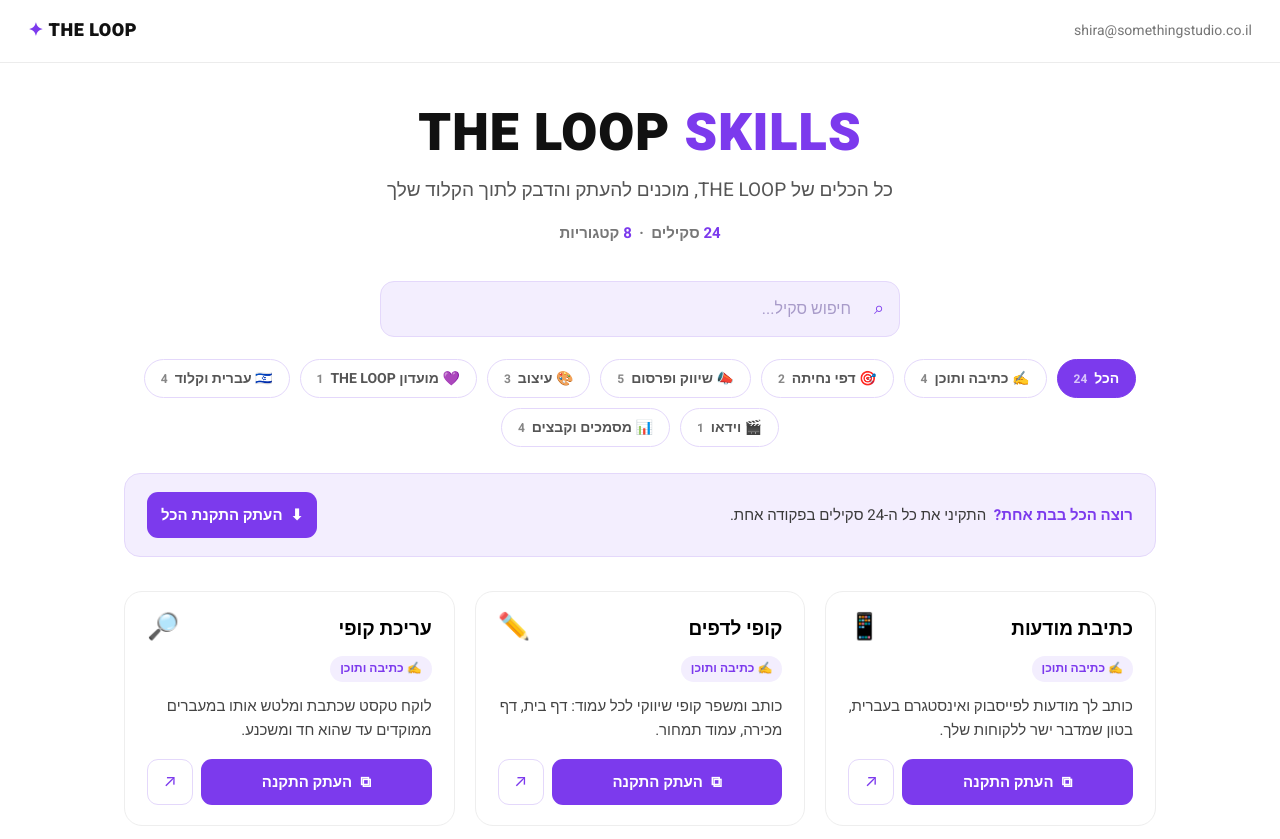
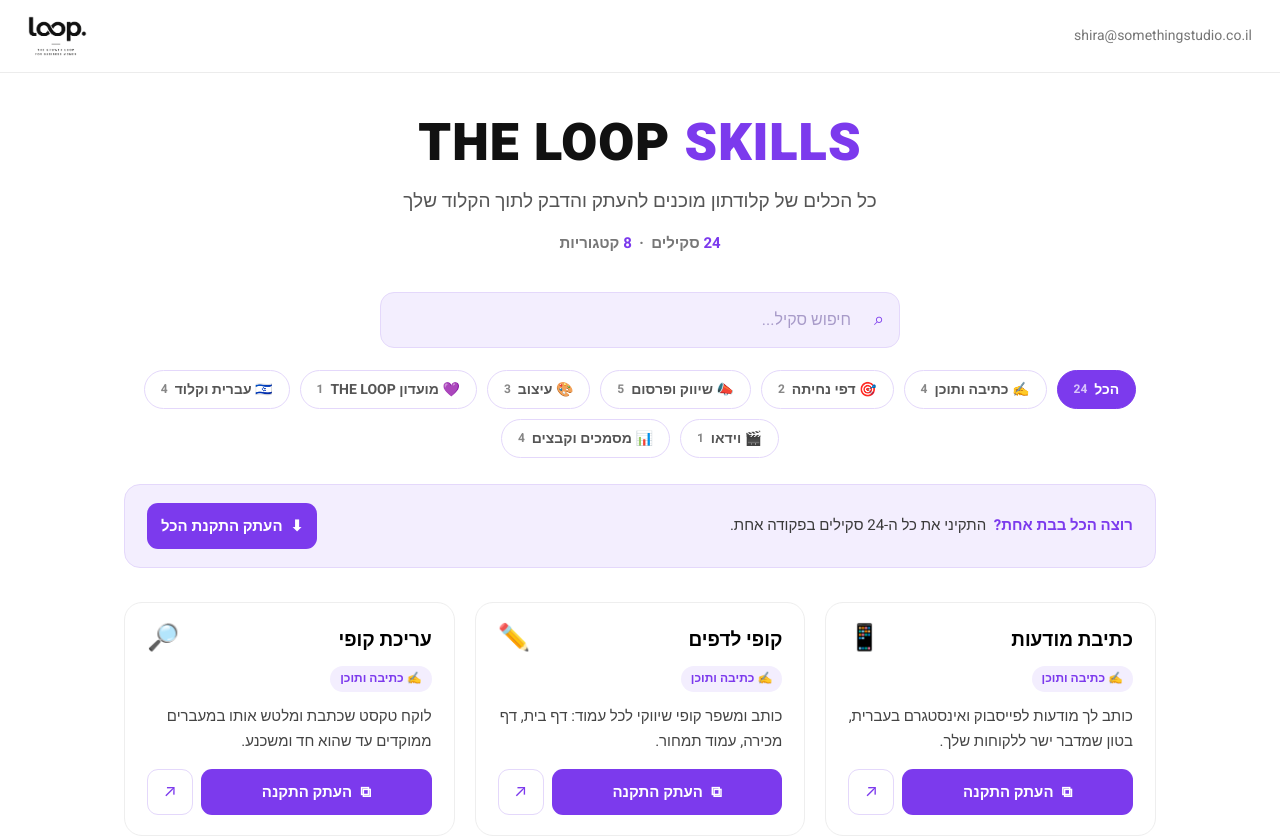
Before and after one commit to shira-smtng/the-loop-skills, a plain HTML site: page index.html in a window 1280 px wide. Shown: the top 839 px of the page. Drawn offline with Linux system fonts and the light colour scheme.

Commit message:
Add LOOP logo to topbar, update tagline to קלודתון

```diff
--- a/index.html
+++ b/index.html
@@ -32,6 +32,7 @@
   .topbar .email{color:var(--gray-soft);font-size:14px}
   .topbar .brand{font-weight:900;font-size:18px;letter-spacing:.5px;color:var(--ink)}
   .topbar .brand .spark{color:var(--purple)}
+  .topbar .brand-logo{height:40px;width:auto;display:block}
 
   .wrap{max-width:1080px;margin:0 auto;padding:44px 24px 120px}
 
@@ -136,14 +137,14 @@
 
 <div class="topbar">
   <span class="email">shira@somethingstudio.co.il</span>
-  <span class="brand">THE LOOP <span class="spark">✦</span></span>
+  <img class="brand-logo" src="https://shira-smtng.github.io/the-loop-skills/loop-logo.png" alt="LOOP">
 </div>
 
 <div class="wrap">
 
   <div class="hero">
     <h1>THE LOOP <span class="accent">SKILLS</span></h1>
-    <p class="tag">כל הכלים של THE LOOP, מוכנים להעתק והדבק לתוך הקלוד שלך</p>
+    <p class="tag">כל הכלים של קלודתון מוכנים להעתק והדבק לתוך הקלוד שלך</p>
     <p class="meta"><b id="skill-count">24</b> סקילים &nbsp;·&nbsp; <b id="cat-count">8</b> קטגוריות</p>
   </div>
 
```
Also changed, not shown: loop-logo.png (added).
